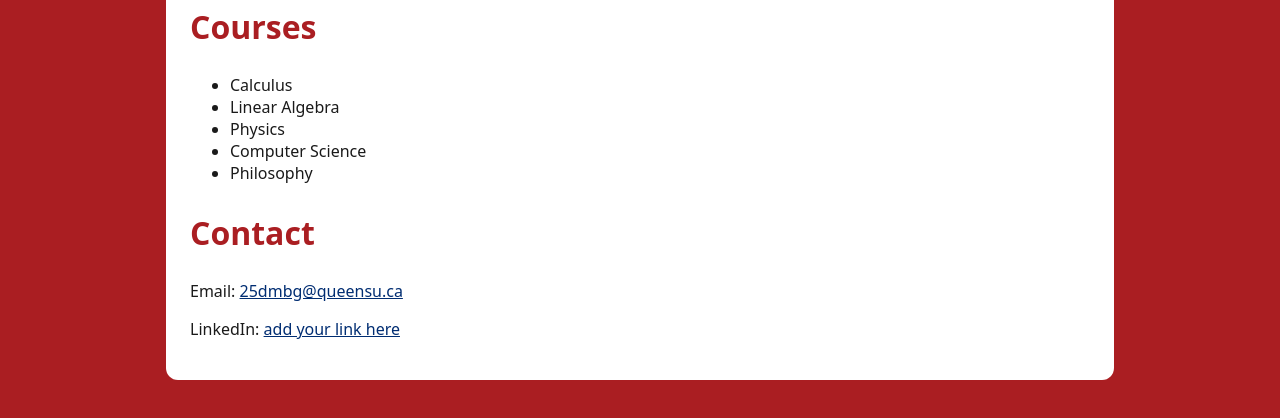
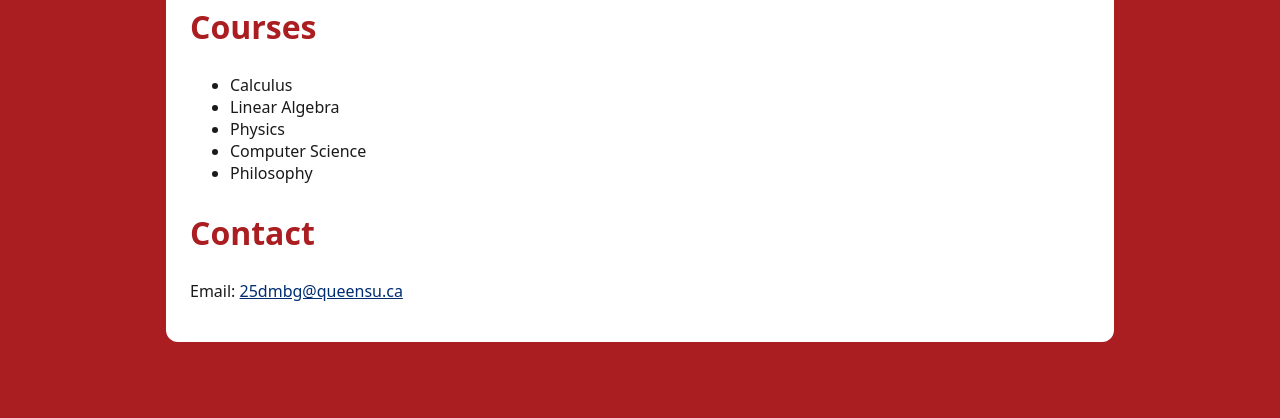
Before and after one commit to seanseanseanseanseanseanseansean/queens-student-page, a plain HTML site: page index.html in a window 1280 px wide. Shown: the part 352-770 px from the top of the page. Drawn offline with Linux system fonts and the light colour scheme.

Commit message:
Update index.html

```diff
--- a/index.html
+++ b/index.html
@@ -3,7 +3,7 @@
   <head>
     <meta charset="utf-8"/>
     <meta name="viewport" content="width=device-width, initial-scale=1"/>
-    <title>My Queen’s Student Page</title>
+    <title>Sean Hughson</title>
     <link rel="stylesheet" href="style.css"/> <!-- do not change this line -->
   </head>
   <body>
@@ -32,7 +32,6 @@
       <!-- ====== CONTACT (update your links) ====== -->
       <h2>Contact</h2>
       <p>Email: <a href="25dmbg@queensu.ca">25dmbg@queensu.ca</a></p>
-      <p>LinkedIn: <a href="#">add your link here</a></p>
     </main>
   </body>
 </html>
```
